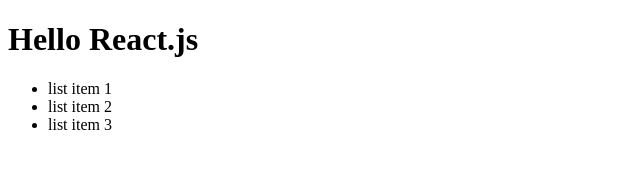
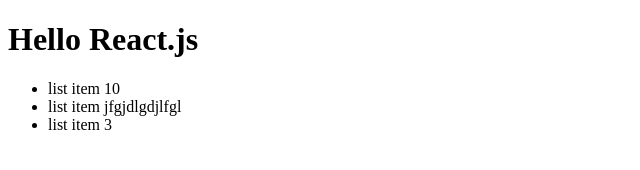
Before and after one commit to mcd-arch/react-test, a React (Create React App) app: page / in a window 1280 px wide. Shown: the top 170 px of the page, without its empty margins (0-640 px from the left). Built offline with nearby package versions, Linux system fonts and the light colour scheme.

Commit message:
вирази в фігурних дужках

```diff
--- a/src/index.tsx
+++ b/src/index.tsx
@@ -3,10 +3,13 @@
 
 const h1 = <h1 id="title">Hello React.js</h1>
 
+let a = 10
+let b = `jfgjdlgdjlfgl`
+
 const list = (
     <ul>
-        <li>list item 1</li>
-        <li>list item 2</li>
+        <li>list item {a}</li>
+        <li>list item {b}</li>
         <li>list item 3</li>
     </ul>
 )
```
